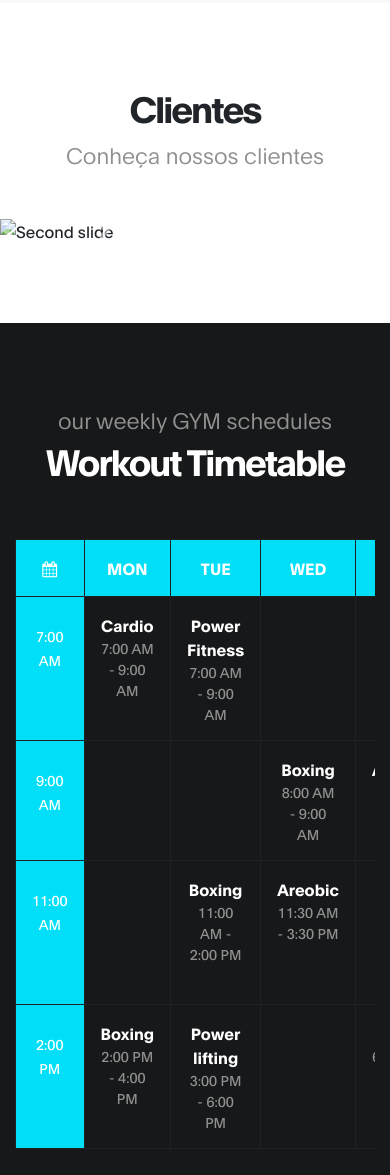
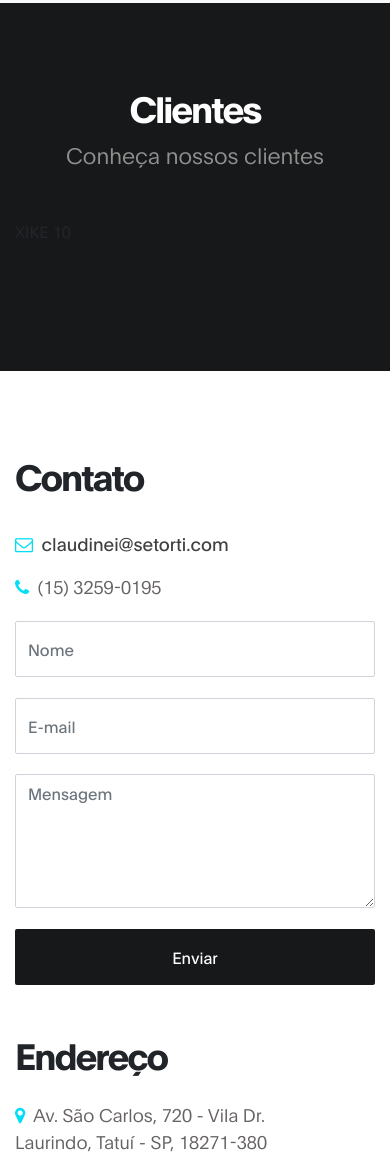
Before and after one commit to SetorTi/SetorTi, a plain HTML site: page Site/Template Setor TI/index.html in a window 390 px wide. Shown: the part 3945-5120 px from the top of the page. Drawn offline with Linux system fonts and the light colour scheme.

Commit message:
alterações gerais

```diff
--- a/Site/Template Setor TI/index.html
+++ b/Site/Template Setor TI/index.html
@@ -59,14 +59,10 @@
                 </li>
 
                 <li class="nav-item">
-                    <a href="#class" class="nav-link smoothScroll">Classes</a>
+                    <a href="#clientes" class="nav-link smoothScroll">Clientes</a>
                 </li>
 
-                <li class="nav-item">
-                    <a href="#schedule" class="nav-link smoothScroll">Schedules</a>
-                </li>
-
-                <li class="nav-item">
+                 <li class="nav-item">
                     <a href="#contato" class="nav-link smoothScroll">Contato</a>
                 </li>
             </ul>
@@ -250,152 +246,18 @@
 <!-- ############################## FIM DA SEÇÃO SERVIÇOS ############################-->
 
 
-
-<!-- CLASS -->
-<section class="class section" id="class">
- <div class="container">
-    <div class="row">
-
-        <div class="col-lg-12 col-12 text-center mb-5">
-
-            <h2 data-aos="fade-up">Clientes</h2>
-            <h6 data-aos="fade-up" data-aos-delay="200">Conheça nossos clientes</h6>
-        </div>
-
-       <div id="carouselExampleIndicators" class="carousel slide" data-ride="carousel" data-aos="fade-up" data-aos-delay="300">
-  <ol class="carousel-indicators">
-    <li data-target="#carouselExampleIndicators" data-slide-to="0" class="active"></li>
-    <li data-target="#carouselExampleIndicators" data-slide-to="1"></li>
-    <li data-target="#carouselExampleIndicators" data-slide-to="2"></li>
-  </ol>
-  <div class="carousel-inner">
-    <div class="carousel-item active">
-      <img class="d-block w-100" src="images/header.jpeg" alt="First slide">
-    </div>
-    <div class="carousel-item">
-      <img class="d-block w-100" src="images/header.jpeg" alt="Second slide">
-    </div>
-    <div class="carousel-item">
-      <img class="d-block w-100" src="images/header.jpeg" alt="Third slide">
-    </div>
-  </div>
-  <a class="carousel-control-prev" href="#carouselExampleIndicators" role="button" data-slide="prev">
-    <span class="carousel-control-prev-icon" aria-hidden="true"></span>
-    <span class="sr-only">Previous</span>
-  </a>
-  <a class="carousel-control-next" href="#carouselExampleIndicators" role="button" data-slide="next">
-    <span class="carousel-control-next-icon" aria-hidden="true"></span>
-    <span class="sr-only">Next</span>
-  </a>
-</div>
-    </div>
-</div>
-</section>
-
-
-<!-- SCHEDULE -->
-<section class="schedule section" id="schedule">
+<!-- ############################## SEÇÃO CLIENTES ############################-->
+<section class="schedule section" id="clientes">
  <div class="container">
     <div class="row">
 
         <div class="col-lg-12 col-12 text-center">
-            <h6 data-aos="fade-up">our weekly GYM schedules</h6>
-
-            <h2 class="text-white" data-aos="fade-up" data-aos-delay="200">Workout Timetable</h2>
+            <h2 class="text-white" data-aos="fade-up">Clientes</h2>
+            <h6 data-aos="fade-up data-aos-delay=200">Conheça nossos clientes</h6>
         </div>
 
         <div class="col-lg-12 py-5 col-md-12 col-12">
-           <table class="table table-bordered table-responsive schedule-table" data-aos="fade-up" data-aos-delay="300">
-
-               <thead class="thead-light">
-                   <th><i class="fa fa-calendar"></i></th>
-                   <th>Mon</th>
-                   <th>Tue</th>
-                   <th>Wed</th>
-                   <th>Thu</th>
-                   <th>Fri</th>
-                   <th>Sat</th>
-               </thead>
-
-               <tbody>
-                   <tr>
-                    <td><small>7:00 am</small></td>
-                    <td>
-                        <strong>Cardio</strong>
-                        <span>7:00 am - 9:00 am</span>
-                    </td>
-                    <td>
-                        <strong>Power Fitness</strong>
-                        <span>7:00 am - 9:00 am</span>
-                    </td>
-                    <td></td>
-                    <td></td>
-                    <td>
-                        <strong>Yoga Section</strong>
-                        <span>7:00 am - 9:00 am</span>
-                    </td>
-                </tr>
-
-                <tr>
-                    <td><small>9:00 am</small></td>
-                    <td></td>
-                    <td></td>
-                    <td>
-                        <strong>Boxing</strong>
-                        <span>8:00 am - 9:00 am</span>
-                    </td>
-                    <td>
-                        <strong>Areobic</strong>
-                        <span>8:00 am - 9:00 am</span>
-                    </td>
-                    <td></td>
-                    <td>
-                        <strong>Cardio</strong>
-                        <span>8:00 am - 9:00 am</span>
-                    </td>
-                </tr>
-
-                <tr>
-                    <td><small>11:00 am</small></td>
-                    <td></td>
-                    <td>
-                        <strong>Boxing</strong>
-                        <span>11:00 am - 2:00 pm</span>
-                    </td>
-                    <td>
-                        <strong>Areobic</strong>
-                        <span>11:30 am - 3:30 pm</span>
-                    </td>
-                    <td></td>
-                    <td>
-                        <strong>Body work</strong>
-                        <span>11:50 am - 5:20 pm</span>
-                    </td>
-                </tr>
-
-                <tr>
-                    <td><small>2:00 pm</small></td>
-                    <td>
-                        <strong>Boxing</strong>
-                        <span>2:00 pm - 4:00 pm</span>
-                    </td>
-                    <td>
-                        <strong>Power lifting</strong>
-                        <span>3:00 pm - 6:00 pm</span>
-                    </td>
-                    <td></td>
-                    <td>
-                        <strong>Cardio</strong>
-                        <span>6:00 pm - 9:00 pm</span>
-                    </td>
-                    <td></td>
-                    <td>
-                        <strong>Crossfit</strong>
-                        <span>5:00 pm - 7:00 pm</span>
-                    </td>
-                </tr>
-            </tbody>
-        </table>
+           XIKE 10
     </div>
 
 </div>
@@ -489,6 +351,37 @@
                     <br/>
 
 
+                    <nav>
+                        <div class="nav nav-tabs" id="nav-tab" role="tablist">
+                          <a class="nav-item nav-link active" id="nav-fiscal-tab" data-toggle="tab" href="#nav-fiscal" role="tab" aria-controls="nav-fiscal" aria-selected="true"><i class="fa fa-bar-chart" aria-hidden="true"></i> Fiscal</a>
+                          <a class="nav-item nav-link" id="nav-profile-tab" data-toggle="tab" href="#nav-profile" role="tab" aria-controls="nav-profile" aria-selected="false"><i class="fa fa-cutlery" aria-hidden="true"></i> Food</a>
+                          <a class="nav-item nav-link" id="nav-contact-tab" data-toggle="tab" href="#nav-contact" role="tab" aria-controls="nav-contact" aria-selected="false"><i class="fa fa-shopping-bag" aria-hidden="true"></i> Módulos e Recursos</a>
+                        </div>
+                      </nav>
+                      <div class="tab-content" id="nav-tabContent">
+                        <div class="tab-pane fade show active" id="nav-fiscal" role="tabpanel" aria-labelledby="nav-fiscal-tab">SAT (Cupom Fiscal), NF-Eletrônica, MDF-e (Manifesto Eletrônico) <br/><img src="images/servicos/tela_pdv.png" alt="" class="img-fluid"><br/></div>
+                        <div class="tab-pane fade" id="nav-profile" role="tabpanel" aria-labelledby="nav-profile-tab">Mesas e Comandas Eletrônicas, Delivery, Aplicativo para o Garçom e Integração com Ifood.  <br/><img src="https://vrsystem.info/Content/img/index/tela_gourmet_receb.png" alt="" class="img-fluid"> <br/></div>
+                        <div class="tab-pane fade" id="nav-contact" role="tabpanel" aria-labelledby="nav-contact-tab">TESTE</div>
+                      </div>
+
+                    <!--
+                    <ul class="nav nav-tabs">
+                        <li class="nav-item">
+                          <a class="nav-link active" id="list-home-list" data-toggle="list" href="#list-home" role="tab" aria-controls="home"><i class="fa fa-bar-chart" aria-hidden="true"></i> Fiscal</a>
+                        </li>
+                        <li class="nav-item">
+                          <a class="nav-link" id="list-food-list" data-toggle="list" href="#list-food" role="tab" aria-controls="food"><i class="fa fa-cutlery" aria-hidden="true"></i> Food</a>
+                        </li>
+                        <li class="nav-item">
+                          <a class="nav-link" id="list-modulos-list" data-toggle="list" href="#list-modulos" role="tab" aria-controls="modulos"><i class="fa fa-shopping-bag" aria-hidden="true"></i> Módulos e Recursos</a>
+                        </li>
+                        <li class="nav-item">
+                          <a class="nav-link" id="list-messages-list" data-toggle="list" href="#list-messages" role="tab" aria-controls="messages"><i class="fa fa-shopping-bag" aria-hidden="true"></i> Empresas e Lojas</a>
+                        </li>
+                      </ul>
+
+
+                  <!--
                     <div class="row">
                         <div class="col-4">
                           <div class="list-group" id="list-tab" role="tablist">
@@ -496,17 +389,18 @@
                             <a class="list-group-item list-group-item-action" id="list-food-list" data-toggle="list" href="#list-food" role="tab" aria-controls="food"><i class="fa fa-cutlery" aria-hidden="true"></i> Food</a>
                             <a class="list-group-item list-group-item-action" id="list-modulos-list" data-toggle="list" href="#list-modulos" role="tab" aria-controls="modulos"><i class="fa fa-shopping-bag" aria-hidden="true"></i> Módulos e Recursos</a>
                             <a class="list-group-item list-group-item-action" id="list-messages-list" data-toggle="list" href="#list-messages" role="tab" aria-controls="messages"><i class="fa fa-shopping-bag" aria-hidden="true"></i> Empresas e Lojas</a>
-
                           </div>
                         </div>
+
                         <div class="col-8">
-                          <div class="tab-content" id="nav-tabContent">
+                            <div class="tab-content" id="nav-tabContent">
                             <div class="tab-pane fade show active" id="list-home" role="tabpanel" aria-labelledby="list-home-list">SAT (Cupom Fiscal), NF-Eletrônica, MDF-e (Manifesto Eletrônico) <br/><img src="images/servicos/tela_pdv.png" alt="" class="img-fluid"><br/></div>
                             <div class="tab-pane fade" id="list-food" role="tabpanel" aria-labelledby="list-food-list">Mesas e Comandas Eletrônicas, Delivery, Aplicativo para o Garçom e Integração com Ifood.  <br/><img src="https://vrsystem.info/Content/img/index/tela_gourmet_receb.png" alt="" class="img-fluid"> <br/></div>
                             <div class="tab-pane fade" id="list-modulos" role="tabpanel" aria-labelledby="list-messages-list">...  <br/><img src="https://vrsystem.info/Content/img/index/tela_gourmet_receb.png" alt="" class="img-fluid"><br/></div>
                             <div class="tab-pane fade" id="list-messages" role="tabpanel" aria-labelledby="list-messages-list">Calçados, Vestuário, Cosméticos, Papelarias, Embalagens...  <br/><img src="https://vrsystem.info/Content/img/index/tela_gourmet_receb.png" alt="" class="img-fluid"><br/></div>
 
                           </div>
+                           -->
                         </div>
                       </div>
 
```
